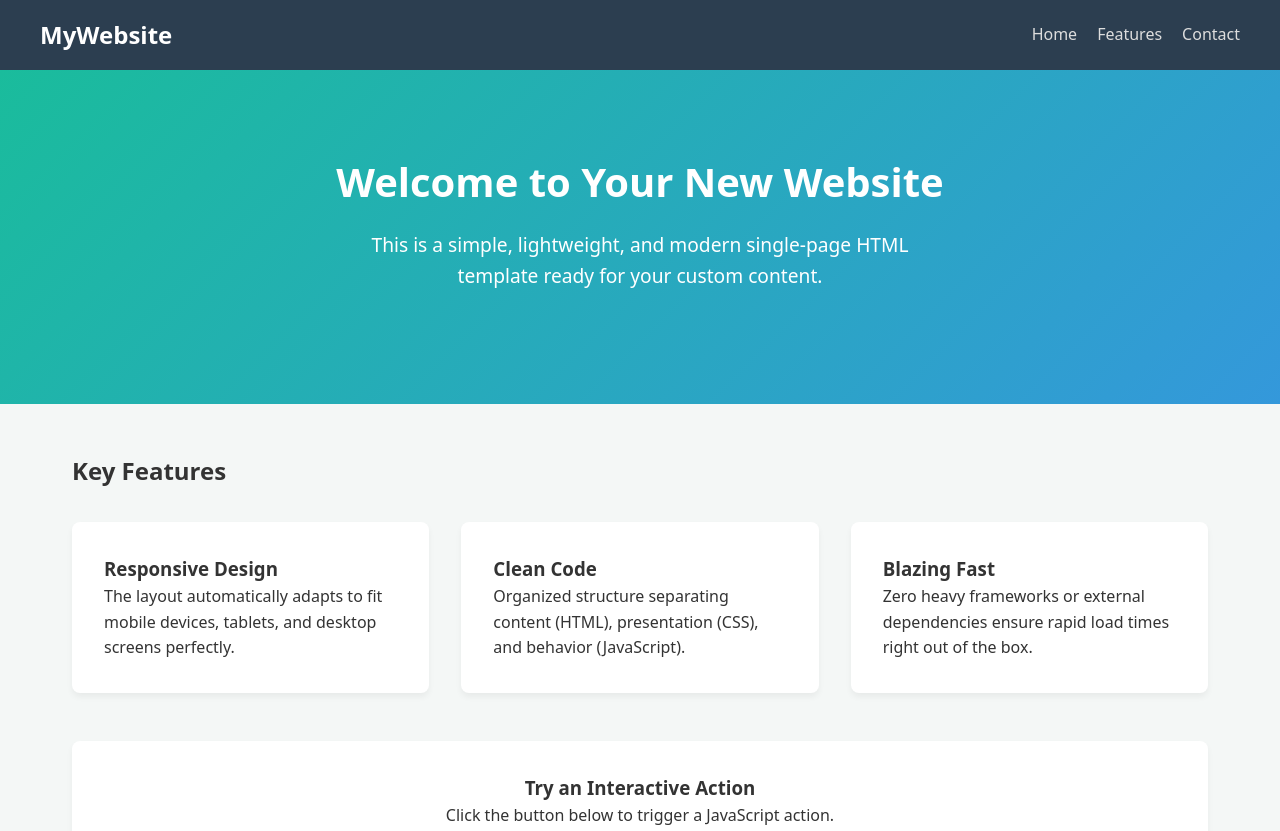
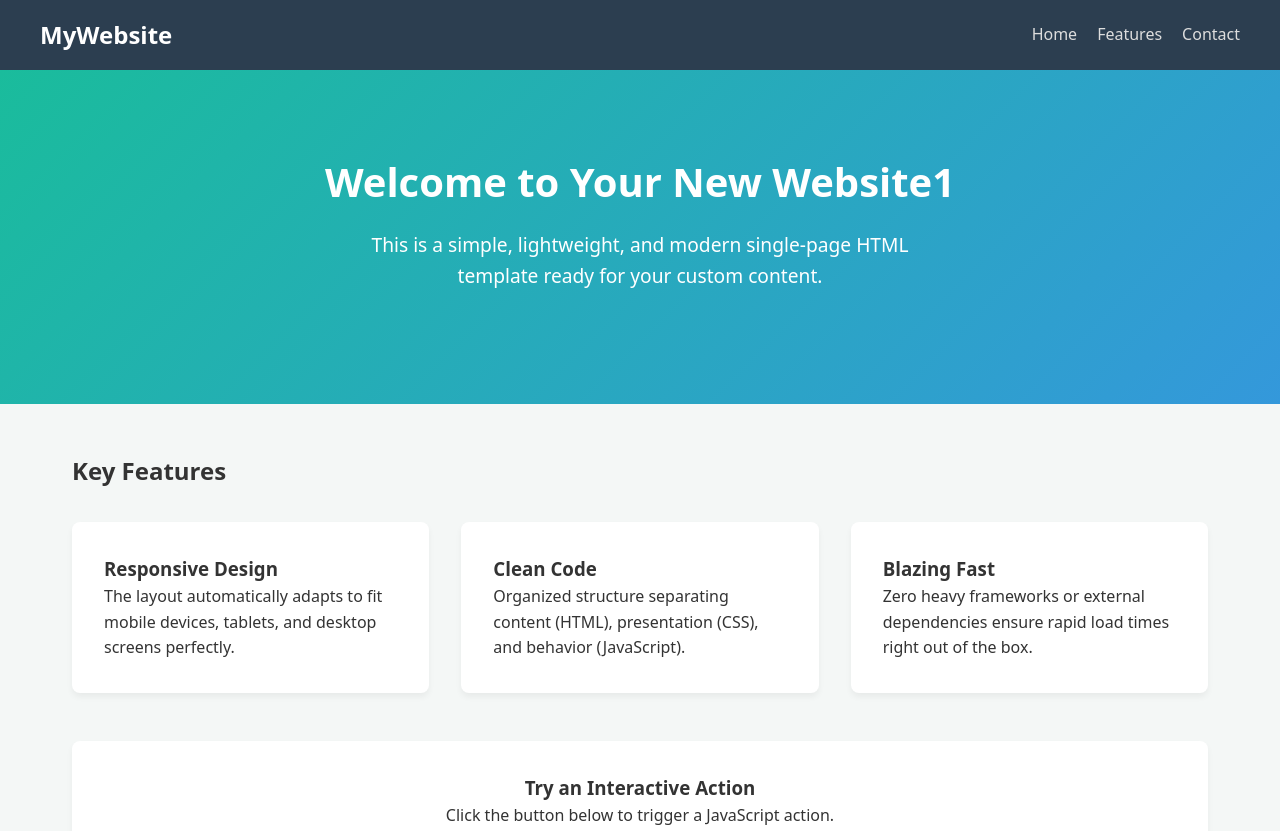
Before and after one commit to 26pgce004-creator/s3-singlebranch-22-10-2026, a plain HTML site: page index.html in a window 1280 px wide. Shown: the top 831 px of the page. Drawn offline with Linux system fonts and the light colour scheme.

Commit message:
Update index.html

```diff
--- a/index.html
+++ b/index.html
@@ -141,7 +141,7 @@
 
     <!-- Hero Section -->
     <section class="hero">
-        <h1>Welcome to Your New Website</h1>
+        <h1>Welcome to Your New Website1</h1>
         <p>This is a simple, lightweight, and modern single-page HTML template ready for your custom content.</p>
     </section>
 
```
